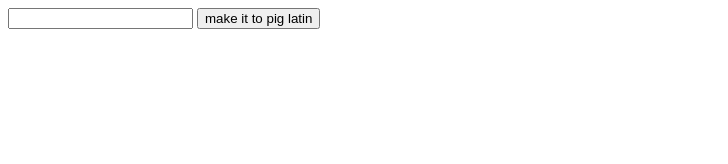
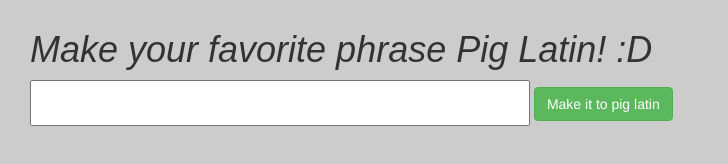
Before and after one commit to Pyrrus/pig-latin, a plain HTML site: page index.html in a window 1280 px wide. Shown: the whole page, without its empty margins (0-728 px from the left). Drawn offline with nearby package versions, Linux system fonts and the light colour scheme.

Commit message:
create and edit styles for page

```diff
--- a/css/styles.css
+++ b/css/styles.css
@@ -0,0 +1,22 @@
+#latin {
+  width: 500px;
+  padding: 10px;
+  font-size: medium;
+}
+
+body {
+  background-color: #ccc;
+  margin: 30px;
+}
+
+h1 {
+  font-style: oblique;
+  font-family: fantasy;
+}
+
+#output {
+  margin-top: 20px;
+  font-size: 20px;
+  color: red;
+  font-family: monospace;
+}
--- a/index.html
+++ b/index.html
@@ -5,10 +5,13 @@
     <title>Pig Latin</title>
     <script type="text/javascript" src="js/jquery.js"></script>
     <script type="text/javascript" src="js/scripts.js"></script>
+    <link rel="stylesheet" href="https://maxcdn.bootstrapcdn.com/bootstrap/3.3.7/css/bootstrap.min.css" media="screen" title="no title" charset="utf-8">
+    <link rel="stylesheet" href="css/styles.css" media="screen" title="no title">
   </head>
   <body>
+    <h1>Make your favorite phrase Pig Latin! :D</h1>
     <input type="text" id="latin" />
-    <button type="button" name="button">make it to pig latin</button>
+    <button type="button" class="btn btn-success" name="button">Make it to pig latin</button>
     <p id="output">
 
     </p>
```
